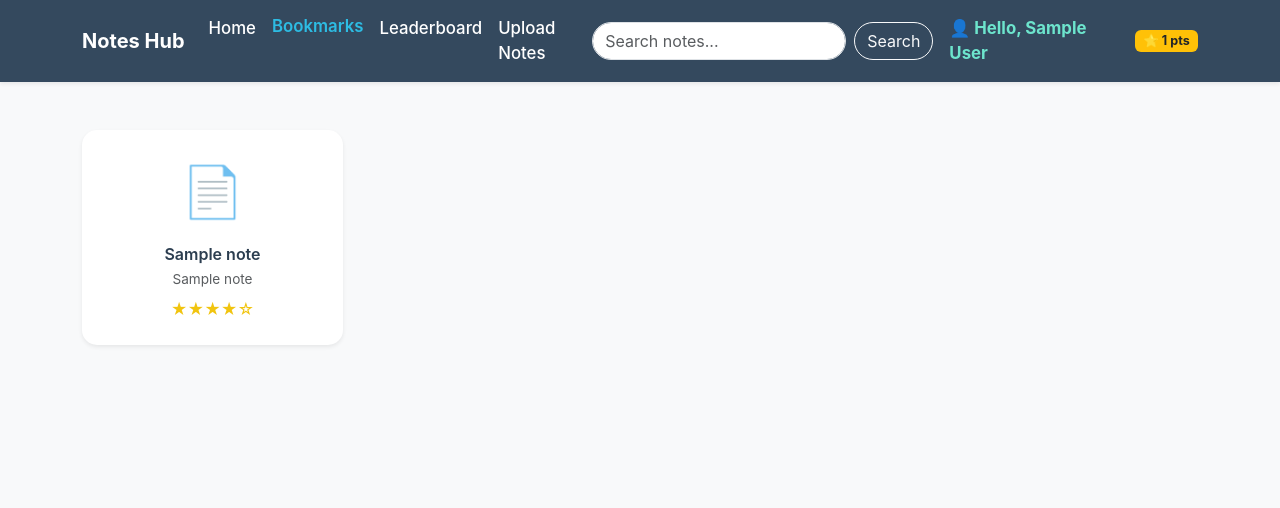
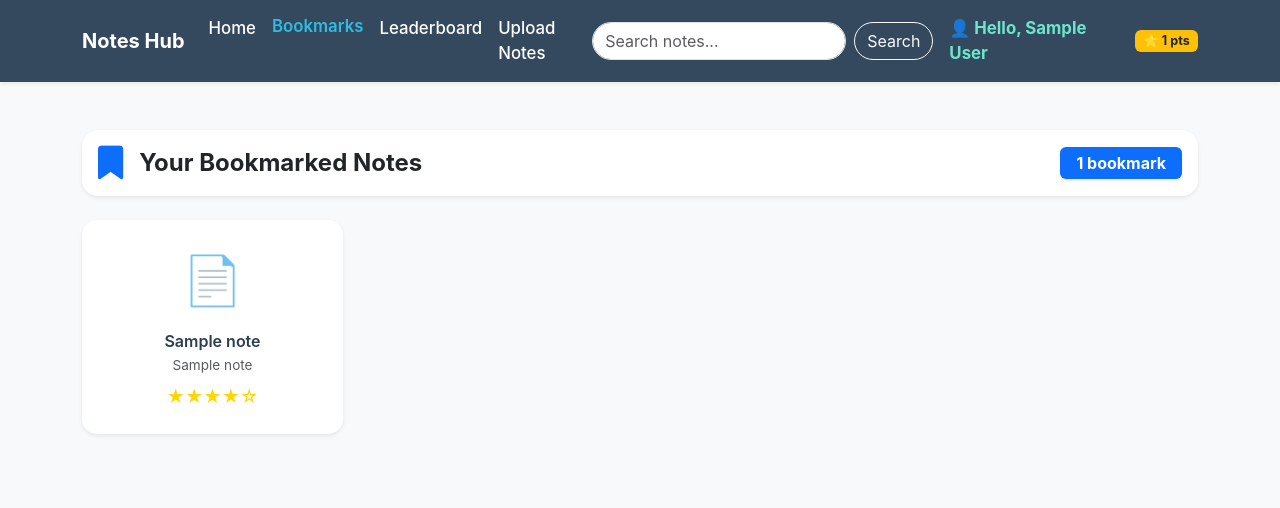
Before and after one commit to MIHMahmudEli/StudyHub, a PHP site: page /home?bookmarks=1 in a window 1280 px wide. Shown: the top 508 px of the page. Run offline with PHP 8.4, Linux system fonts and the light colour scheme; the visitor is signed in with stand-in values (Sample User, id 1); tables that the repository leaves empty or names only in its code hold one stand-in row (values such as "Sample post").

Commit message:
- Modify login.php, home.php,

```diff
--- a/assets/css/home-style.css
+++ b/assets/css/home-style.css
@@ -136,4 +136,87 @@ body {
     .note-file { font-size: 36px; }
     .card-title { font-size: 0.9rem; }
     .card-subtitle { font-size: 0.75rem; }
+    .bookmarks-header .badge {
+        display: none;
+    }
 }
+
+/* ====== Notes Card Styling ====== */
+.note-card {
+    border-radius: 15px;
+    transition: transform 0.3s, box-shadow 0.3s;
+}
+.note-card:hover {
+    transform: translateY(-8px);
+    box-shadow: 0 12px 24px rgba(0,0,0,0.15);
+}
+.note-file {
+    font-size: 3rem;
+}
+.note-rating {
+    color: #FFD700;
+    font-size: 1.1rem;
+}
+.note-actions {
+    display: flex;
+    justify-content: center;
+    gap: 0.5rem;
+}
+
+/* ====== No Content Styling ====== */
+.no-content {
+    min-height: 70vh;
+}
+
+/* ===== Hide bookmarks count on small screens ===== */
+@media (max-width: 576px) {  /* Phones */
+    .number-of-bookmarks {
+        display: none !important;
+    }
+}
+
+/* Center the no-content div in the middle of the viewport */
+.no-content {
+    display: flex;
+    flex-direction: column;
+    justify-content: center; /* vertical centering */
+    align-items: center;     /* horizontal centering */
+    text-align: center;
+    width: 100%;
+    height: 100vh;           /* full viewport height */
+    padding: 2rem;
+    box-sizing: border-box;  /* ensures padding doesn't break centering */
+}
+
+/* Icon animation */
+.no-content i {
+    font-size: 5rem;
+    color: #3498db;
+    margin-bottom: 1rem;
+    animation: bounce 1.5s infinite;
+}
+
+.no-content h3 {
+    font-size: 1.75rem;
+    color: #2c3e50;
+    margin-bottom: 0.5rem;
+}
+
+.no-content p {
+    font-size: 1.05rem;
+    color: #6c757d;
+    max-width: 500px;
+}
+
+/* Animation keyframes */
+@keyframes bounce {
+    0%, 100% { transform: translateY(0); }
+    50% { transform: translateY(-10px); }
+}
+
+/* Responsive adjustments */
+@media (max-width: 576px) {
+    .no-content i { font-size: 4rem; }
+    .no-content h3 { font-size: 1.5rem; }
+    .no-content p { font-size: 0.95rem; max-width: 90%; }
+}
--- a/assets/js/home-script.js
+++ b/assets/js/home-script.js
@@ -1,31 +1,104 @@
-document.addEventListener("DOMContentLoaded", () => {
-    document.querySelectorAll(".bookmark-btn").forEach(btn => {
-        btn.addEventListener("click", () => {
-            const noteId = btn.dataset.id;
+document.addEventListener('DOMContentLoaded', function() {
+    // Bookmark functionality
+    const bookmarkButtons = document.querySelectorAll('.bookmark-btn');
 
-            // Create AJAX request
-            const xhr = new XMLHttpRequest();
-            xhr.open("POST", "bookmark.php", true);
-            xhr.setRequestHeader("Content-Type", "application/x-www-form-urlencoded");
+    bookmarkButtons.forEach(button => {
+        button.addEventListener('click', function(e) {
+            e.preventDefault();
+            const noteId = this.getAttribute('data-id');
+            toggleBookmark(noteId, this);
+        });
+    });
 
-            xhr.onreadystatechange = function () {
-                if (xhr.readyState === 4 && xhr.status === 200) {
-                    const data = xhr.responseText.trim();
+    function toggleBookmark(noteId, buttonElement) {
+        const formData = new FormData();
+        formData.append('note_id', noteId);
 
-                    if (data === "added") {
-                        alert("Note bookmarked!");
-                        // optional: update button text/icon
-                        btn.textContent = "Remove Bookmark";
-                    } else if (data === "removed") {
-                        alert("Bookmark removed!");
-                        btn.textContent = "Bookmark";
-                    } else {
-                        alert("Error: " + data);
+        fetch('bookmark', {
+            method: 'POST',
+            body: formData,
+            headers: {
+                'X-Requested-With': 'XMLHttpRequest'
+            }
+        })
+        .then(response => response.text())
+        .then(data => {
+            if (data === 'added') {
+                // Bookmark was added - hide the button on home page
+                if (!window.location.href.includes('bookmarks=1')) {
+                    buttonElement.style.display = 'none';
+                } else {
+                    buttonElement.textContent = 'Remove Bookmark';
+                    buttonElement.classList.remove('btn-primary');
+                    buttonElement.classList.add('btn-danger');
+                }
+                showNotification('Bookmark added!', 'success');
+            } else if (data === 'removed') {
+                if (window.location.href.includes('bookmarks=1')) {
+                    // If on bookmarks page, remove the entire card
+                    buttonElement.closest('.col').remove();
+                    showNotification('Bookmark removed!', 'info');
+
+                    // Check if no bookmarks left
+                    const remainingCards = document.querySelectorAll('.col');
+                    if (remainingCards.length === 0) {
+                        document.querySelector('main .container').innerHTML = `
+                            <div class="col-12 text-center py-5">
+                                <i class="fa fa-bookmark fa-3x text-muted mb-3"></i>
+                                <p class="text-muted fs-5">No bookmarks found. Bookmark some notes to see them here!</p>
+                                <a href="home" class="btn btn-primary">Browse Notes</a>
+                            </div>
+                        `;
                     }
+                } else {
+                    // On home page - button should already be hidden, but just in case
+                    buttonElement.style.display = 'none';
+                    showNotification('Bookmark removed!', 'info');
                 }
-            };
+            }
+        })
+        .catch(error => {
+            console.error('Error:', error);
+            showNotification('Error updating bookmark', 'error');
+        });
+    }
 
-            xhr.send("note_id=" + encodeURIComponent(noteId));
+    function showNotification(message, type) {
+        // Remove existing notifications
+        const existingNotification = document.querySelector('.bookmark-notification');
+        if (existingNotification) {
+            existingNotification.remove();
+        }
+
+        const notification = document.createElement('div');
+        notification.className = `bookmark-notification alert alert-${type === 'error' ? 'danger' : type} position-fixed`;
+        notification.style.cssText = `
+            top: 20px;
+            right: 20px;
+            z-index: 9999;
+            min-width: 250px;
+        `;
+        notification.textContent = message;
+
+        document.body.appendChild(notification);
+
+        // Auto remove after 3 seconds
+        setTimeout(() => {
+            notification.remove();
+        }, 3000);
+    }
+
+    // Note card hover effects
+    const noteCards = document.querySelectorAll('.note-card');
+
+    noteCards.forEach(card => {
+        card.addEventListener('mouseenter', function() {
+            this.style.transform = 'translateY(-5px)';
+            this.style.transition = 'transform 0.3s ease';
+        });
+
+        card.addEventListener('mouseleave', function() {
+            this.style.transform = 'translateY(0)';
         });
     });
 });
--- a/home.php
+++ b/home.php
@@ -1,7 +1,7 @@
 <?php
 session_start();
 include("includes/db.php");
-include("includes/redirect_helper.php"); // Include the redirect helper
+include("includes/redirect_helper.php");
 
 if (!isset($_SESSION['user_id'])) {
     redirect("main_index#login");
@@ -63,31 +63,37 @@ $result = mysqli_query($conn, $query);
 <!-- Bootstrap -->
 <link href="https://cdn.jsdelivr.net/npm/bootstrap@5.3.2/dist/css/bootstrap.min.css" rel="stylesheet">
 
+<!-- FontAwesome -->
+<link rel="stylesheet" href="https://cdnjs.cloudflare.com/ajax/libs/font-awesome/6.4.2/css/all.min.css">
+
+<!-- Animate.css -->
+<link rel="stylesheet" href="https://cdnjs.cloudflare.com/ajax/libs/animate.css/4.1.1/animate.min.css"/>
+
 <!-- Custom CSS -->
-<link rel="stylesheet" href="assets/css/home-style.css?v=3.0.2">
+<link rel="stylesheet" href="assets/css/home-style.css?v=3.0.6">
 
 <!-- Favicon -->
 <link rel="icon" type="image/svg+xml" href="favicon.svg">
 
 <script src="https://cdn.jsdelivr.net/npm/bootstrap@5.3.2/dist/js/bootstrap.bundle.min.js" defer></script>
-<script src="assets/js/home-script.js?v=3.0" defer></script>
+<script src="assets/js/home-script.js?v=3.4" defer></script>
 </head>
 <body class="bg-light">
 
 <!-- Navbar -->
-<nav class="navbar navbar-expand-lg shadow-sm sticky-top">
+<nav class="navbar navbar-expand-lg shadow-sm sticky-top bg-dark">
   <div class="container">
-    <a class="navbar-brand fw-bold" href="<?php echo url('home.php'); ?>">Notes Hub</a>
+    <a class="navbar-brand fw-bold text-white" href="<?php echo url('home.php'); ?>">Notes Hub</a>
     <button class="navbar-toggler" type="button" data-bs-toggle="collapse" data-bs-target="#navbarNav">
       <span class="navbar-toggler-icon"></span>
     </button>
 
     <div class="collapse navbar-collapse" id="navbarNav">
       <ul class="navbar-nav mx-auto mb-2 mb-lg-0">
-        <li class="nav-item"><a class="nav-link <?php echo !$isBookmarksView ? 'active' : ''; ?>" href="<?php echo url('home.php'); ?>">Home</a></li>
-        <li class="nav-item"><a class="nav-link <?php echo $isBookmarksView ? 'active' : ''; ?>" href="<?php echo url('home.php'); ?>?bookmarks=1">Bookmarks</a></li>
-        <li class="nav-item"><a class="nav-link" href="<?php echo url('leaderboard.php'); ?>">Leaderboard</a></li>
-        <li class="nav-item"><a class="nav-link" href="<?php echo url('upload.php'); ?>">Upload Notes</a></li>
+        <li class="nav-item"><a class="nav-link <?php echo !$isBookmarksView ? 'active' : ''; ?> text-white" href="<?php echo url('home.php'); ?>">Home</a></li>
+        <li class="nav-item"><a class="nav-link <?php echo $isBookmarksView ? 'active' : ''; ?> text-white" href="<?php echo url('home.php'); ?>?bookmarks=1">Bookmarks</a></li>
+        <li class="nav-item"><a class="nav-link text-white" href="<?php echo url('leaderboard.php'); ?>">Leaderboard</a></li>
+        <li class="nav-item"><a class="nav-link text-white" href="<?php echo url('upload.php'); ?>">Upload Notes</a></li>
       </ul>
 
       <form class="d-flex me-3" method="GET" action="<?php echo url('home.php'); ?>">
@@ -113,13 +119,22 @@ $result = mysqli_query($conn, $query);
 
 <!-- Main Content -->
 <main class="container my-5">
+  <?php if ($isBookmarksView): ?>
+    <div class="mb-4 p-3 rounded-4 shadow-sm bg-white d-flex justify-content-between align-items-center flex-wrap">
+        <div class="d-flex align-items-center gap-3">
+            <i class="fa fa-bookmark fa-2x text-primary"></i>
+            <h4 class="mb-0 fw-bold text-dark">Your Bookmarked Notes</h4>
+        </div>
+        <span class="badge bg-primary fs-6 py-2 px-3 shadow-sm number-of-bookmarks">
+            <?php echo $result ? mysqli_num_rows($result) : 0; ?> <?php echo mysqli_num_rows($result) === 1 ? 'bookmark' : 'bookmarks'; ?>
+        </span>
+    </div>
+  <?php endif; ?>
+
   <div class="row row-cols-1 row-cols-sm-2 row-cols-md-3 row-cols-lg-4 g-4">
     <?php if ($result && mysqli_num_rows($result) > 0): ?>
       <?php while ($row = mysqli_fetch_assoc($result)): ?>
-        <?php
-          $alreadyBookmarked = $row['bookmarked'] ? true : false;
-          $bookmarkText = $isBookmarksView ? "Remove Bookmark" : "🔖 Bookmark";
-        ?>
+        <?php $alreadyBookmarked = $row['bookmarked'] ? true : false; ?>
         <div class="col">
           <div class="card h-100 shadow-sm note-card position-relative">
             <a href="<?php echo url('preview_note.php'); ?>?id=<?php echo $row['id']; ?>&track=true" class="text-decoration-none text-dark">
@@ -145,11 +160,11 @@ $result = mysqli_query($conn, $query);
 
             <!-- Hover Actions -->
             <div class="card-footer note-actions">
-              <?php if (!$alreadyBookmarked): ?>
-              <button class="btn btn-sm btn-primary bookmark-btn" data-id="<?php echo $row['id']; ?>"><?php echo $bookmarkText; ?></button>
-              <?php else: ?>
               <?php if ($isBookmarksView): ?>
                 <button class="btn btn-sm btn-danger bookmark-btn" data-id="<?php echo $row['id']; ?>">Remove Bookmark</button>
+              <?php else: ?>
+                <?php if (!$alreadyBookmarked): ?>
+                  <button class="btn btn-sm btn-primary bookmark-btn" data-id="<?php echo $row['id']; ?>">🔖 Bookmark</button>
                 <?php endif; ?>
               <?php endif; ?>
               <a href="<?php echo url('download.php'); ?>?id=<?php echo $row['id']; ?>" class="btn btn-sm btn-success">⬇️ Download</a>
@@ -159,7 +174,25 @@ $result = mysqli_query($conn, $query);
         </div>
       <?php endwhile; ?>
     <?php else: ?>
-      <p class="text-center text-muted">No notes found.</p>
+      <!-- Centered No Content -->
+      <div class="col-12 d-flex flex-column justify-content-center align-items-center text-center no-content">
+        <div class="mb-4">
+            <i class="fa fa-bookmark fa-5x text-primary animate__animated animate__bounce"></i>
+        </div>
+        <h3 class="mb-3 text-secondary fw-semibold">
+            <?php echo $isBookmarksView ? 'No bookmarks yet!' : 'No notes found.'; ?>
+        </h3>
+        <p class="text-muted fs-5 mb-4" style="max-width: 500px;">
+            <?php echo $isBookmarksView
+                ? 'You haven’t bookmarked any notes yet. Start exploring and bookmark your favorites!'
+                : 'It looks like there are no notes matching your search. Try a different keyword or browse popular notes.'; ?>
+        </p>
+        <?php if ($isBookmarksView): ?>
+            <a href="<?php echo url('home.php'); ?>" class="btn btn-lg btn-primary shadow-lg">
+                Browse Notes
+            </a>
+        <?php endif; ?>
+      </div>
     <?php endif; ?>
   </div>
 </main>
```
Also changed, not shown: bookmark.php (+12 -1 lines). Lines whose indentation alone changed are shown as unchanged.
